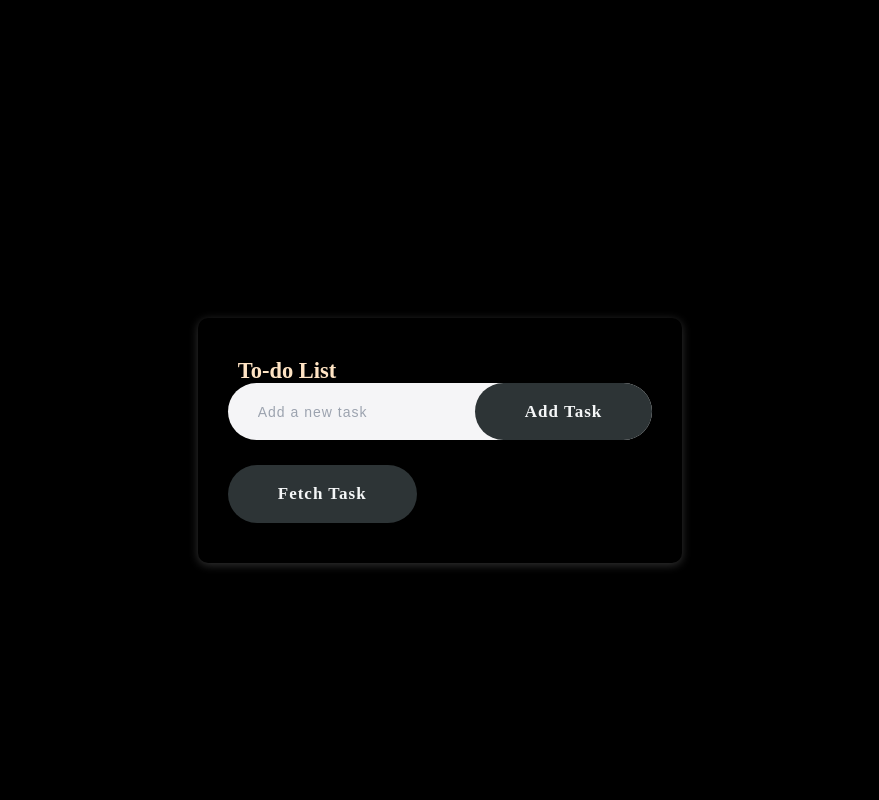
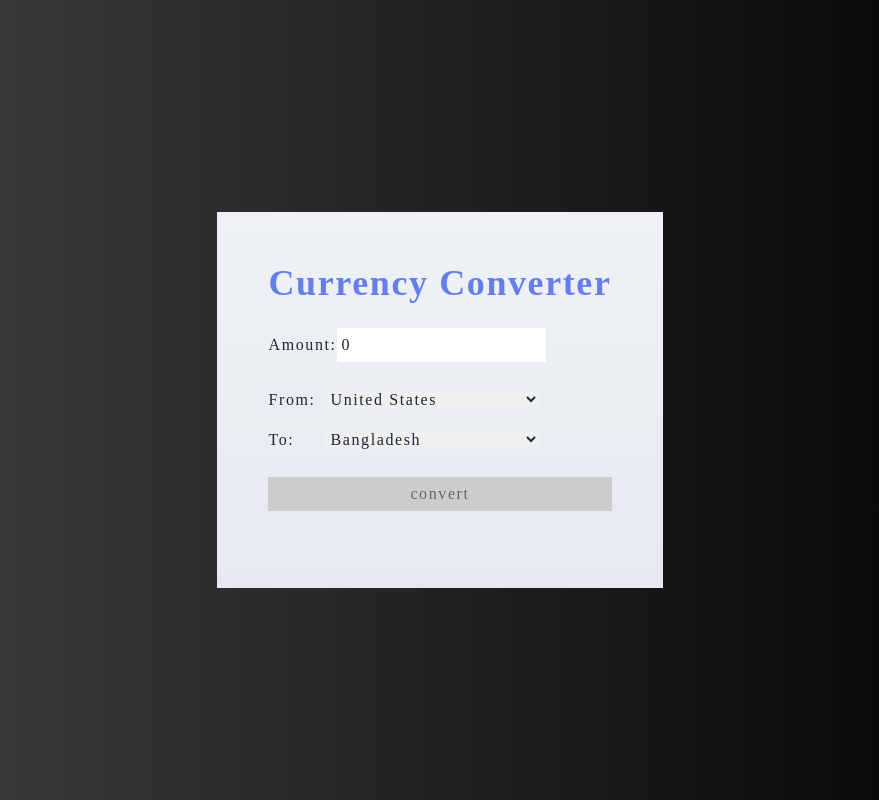
Before and after one commit to tashrifmiyaji/my-react, a React (Vite) app: page / in a window 1280 px wide. Shown: the whole page, without its empty margins (200-1079 px from the left). Built offline with nearby package versions, Linux system fonts and the light colour scheme.

Commit message:
created a currency converter app

```diff
--- a/src/App.jsx
+++ b/src/App.jsx
@@ -45,7 +45,8 @@ import "./index.css";
 // import { Accordion } from "./Projects/Accordion App/components/UI/Accordion";
 // import WorldExplore from "./Projects/world-explore/app";
 // import { TanStackQuery } from "./TanStack Query/app";
-import { Redux } from "./redux/app";
+// import { Redux } from "./redux/app";
+import { CurrencyConverter } from "./Projects/Currency Converter/app";
 
 function App() {
 	return (
@@ -97,7 +98,8 @@ function App() {
 			{/* <Accordion/> */}
 			{/* <WorldExplore/> */}
 			{/* <TanStackQuery/> */}
-			<Redux />
+			{/* <Redux /> */}
+			<CurrencyConverter />
 		</>
 	);
 }
--- /dev/null
+++ b/src/Projects/Currency Converter/api/currency.js
@@ -0,0 +1,68 @@
+export const currency = {
+  "United Arab Emirates": "AED",
+  "Afghanistan": "AFN",
+  "Albania": "ALL",
+  "Armenia": "AMD",
+  "Netherlands Antilles": "ANG",
+  "Angola": "AOA",
+  "Argentina": "ARS",
+  "Australia": "AUD",
+  "Aruba": "AWG",
+  "Azerbaijan": "AZN",
+  "Bosnia and Herzegovina": "BAM",
+  "Barbados": "BBD",
+  "Bangladesh": "BDT",
+  "Bulgaria": "BGN",
+  "Bahrain": "BHD",
+  "Burundi": "BIF",
+  "United States": "USD",
+  "Canada": "CAD",
+  "Switzerland": "CHF",
+  "Chile": "CLP",
+  "China": "CNY",
+  "Colombia": "COP",
+  "Costa Rica": "CRC",
+  "Cuba": "CUP",
+  "Czech Republic": "CZK",
+  "Denmark": "DKK",
+  "Dominican Republic": "DOP",
+  "Egypt": "EGP",
+  "European Union": "EUR",
+  "United Kingdom": "GBP",
+  "Ghana": "GHS",
+  "Hong Kong": "HKD",
+  "Hungary": "HUF",
+  "Iceland": "ISK",
+  "India": "INR",
+  "Indonesia": "IDR",
+  "Iran": "IRR",
+  "Iraq": "IQD",
+  "Israel": "ILS",
+  "Japan": "JPY",
+  "Jordan": "JOD",
+  "Kenya": "KES",
+  "Kuwait": "KWD",
+  "Malaysia": "MYR",
+  "Mexico": "MXN",
+  "Nepal": "NPR",
+  "New Zealand": "NZD",
+  "Nigeria": "NGN",
+  "Norway": "NOK",
+  "Oman": "OMR",
+  "Pakistan": "PKR",
+  "Philippines": "PHP",
+  "Poland": "PLN",
+  "Qatar": "QAR",
+  "Romania": "RON",
+  "Russia": "RUB",
+  "Saudi Arabia": "SAR",
+  "Singapore": "SGD",
+  "South Africa": "ZAR",
+  "Sri Lanka": "LKR",
+  "Sweden": "SEK",
+  "Switzerland": "CHF",
+  "Thailand": "THB",
+  "Turkey": "TRY",
+  "United Arab Emirates": "AED",
+  "Vietnam": "VND"
+};
--- /dev/null
+++ b/src/Projects/Currency Converter/api/post.js
@@ -0,0 +1,10 @@
+import axios from "axios";
+
+const api = axios.create({
+	baseURL:
+		"https://open.er-api.com",
+});
+
+export const getConvertedAmount = (fromCurrency) => {
+	return api.get(`/v6/latest/${fromCurrency}`);
+};
--- /dev/null
+++ b/src/Projects/Currency Converter/app.jsx
@@ -0,0 +1,120 @@
+import "./index.css";
+import { useState } from "react";
+import { getConvertedAmount } from "./api/post";
+import { currency } from "./api/currency.js";
+
+export const CurrencyConverter = () => {
+	const [amount, setAmount] = useState(0); // Amount to convert
+	const [fromCurrency, setFromCurrency] = useState(currency["United States"]); // Base currency
+	const [toCurrency, setToCurrency] = useState(currency.Bangladesh); // Target currency
+	const [convertedAmount, setConvertedAmount] = useState(null); // Converted value
+	const [displayAmount, setDisplayAmount] = useState(null);
+
+	const [loading, setLoading] = useState(false); // Loading state
+	const [error, setError] = useState(null); // Error state
+
+	const handleConvertCurrency = async () => {
+		try {
+			setLoading(true);
+			const res = await getConvertedAmount(fromCurrency);
+			const convertedValue = res.data.rates[toCurrency] * amount;
+			setConvertedAmount(convertedValue);
+            setDisplayAmount(amount)
+			setLoading(false);
+		} catch (error) {
+			console.log(error);
+			setError(error);
+		}
+	};
+
+	return (
+		<>
+			<section className="currency-converter">
+				<div className="currency-div">
+					<h1>Currency Converter</h1>
+					<div>
+						<label htmlFor="currency_amount">
+							Amount:
+							<input
+								type="number"
+								id="currency_amount"
+								value={amount}
+								onChange={(e) => setAmount(e.target.value)}
+							/>
+						</label>
+					</div>
+
+					<div className="currency-selector">
+						<div>
+							<label>
+								<span>From:</span>
+								<select
+									value={fromCurrency}
+									onChange={(e) =>
+										setFromCurrency(e.target.value)
+									}
+								>
+									{Object.keys(currency).map(
+										(curC, index) => {
+											return (
+												<option
+													key={index}
+													value={currency[curC]}
+												>
+													{curC}
+												</option>
+											);
+										}
+									)}
+								</select>
+							</label>
+						</div>
+						<div>
+							<label>
+								<span>To:</span>
+								<select
+									value={toCurrency}
+									onChange={(e) =>
+										setToCurrency(e.target.value)
+									}
+								>
+									{Object.keys(currency).map(
+										(curC, index) => {
+											return (
+												<option
+													key={index}
+													value={currency[curC]}
+												>
+													{curC}
+												</option>
+											);
+										}
+									)}
+								</select>
+							</label>
+						</div>
+					</div>
+
+					<button
+						disabled={loading || amount <= 0}
+						onClick={handleConvertCurrency}
+					>
+						{loading ? "converting..." : "convert"}
+					</button>
+
+					<hr />
+					{convertedAmount && (
+						<div>
+							<h2>
+								{displayAmount} {fromCurrency} ={" "}
+								{convertedAmount.toFixed(2)} {toCurrency}
+							</h2>
+						</div>
+					)}
+
+					{error && <p>{error}</p>}
+				</div>
+			</section>
+		</>
+	);
+};
--- /dev/null
+++ b/src/Projects/Currency Converter/index.css
@@ -0,0 +1,91 @@
+* {
+  margin: 0;
+  padding: 0;
+  box-sizing: border-box;
+  font-family: "urbanist";
+  letter-spacing: 0.1rem;
+}
+
+html {
+  font-family: 62.5%;
+}
+
+body {
+  background-color: #1c2833;
+  background-image: linear-gradient(to right, #434343 0%, black 100%);
+  color: #fdfefe;
+}
+
+.currency-converter {
+  /* max-width: 60rem; */
+  /* height: auto; */
+  display: flex;
+  justify-content: center;
+  align-items: center;
+  height: 100vh;
+}
+
+.currency-div {
+  padding: 3.2rem;
+  /* background-color: #fdfefe; */
+  background-image: linear-gradient(to top, #e6e9f0 0%, #eef1f5 100%);
+  color: #1c2833;
+  display: flex;
+  flex-direction: column;
+  gap: 1.6rem;
+}
+
+.currency-selector{
+   display: flex;
+  flex-direction: column;
+  gap: 1rem;
+}
+
+.currency-selector label {
+    display: flex;
+  align-items: center;
+  gap: 0.5rem;
+}
+
+.currency-selector label span {
+  display: inline-block;
+  width: 50px;
+}
+
+h1 {
+  color: #667eea;
+}
+
+input {
+  padding: 0.3rem;
+}
+
+button {
+  outline: none;
+  border: none;
+  padding: 0.3rem 0.6rem;
+  border-radius: 0.1rem;
+  /* color: #fdfefe; */
+  -border-radius: 0.1rem;
+  -moz-border-radius: 0.1rem;
+  -ms-border-radius: 0.1rem;
+  -o-border-radius: 0.1rem;
+
+  background: #0099cc;
+
+  cursor: pointer;
+}
+
+section button:hover {
+  /* border: 1px solid #0099cc; */
+  background: linear-gradient(135deg, #667eea 0%, #764ba2 100%);
+  color: #ffffff;
+  /* padding: 5px 10px; */
+}
+
+button:disabled,
+button[disabled] {
+  /* border: 1px solid #999999; */
+  background-color: #cccccc;
+  color: #666666;
+}
```
